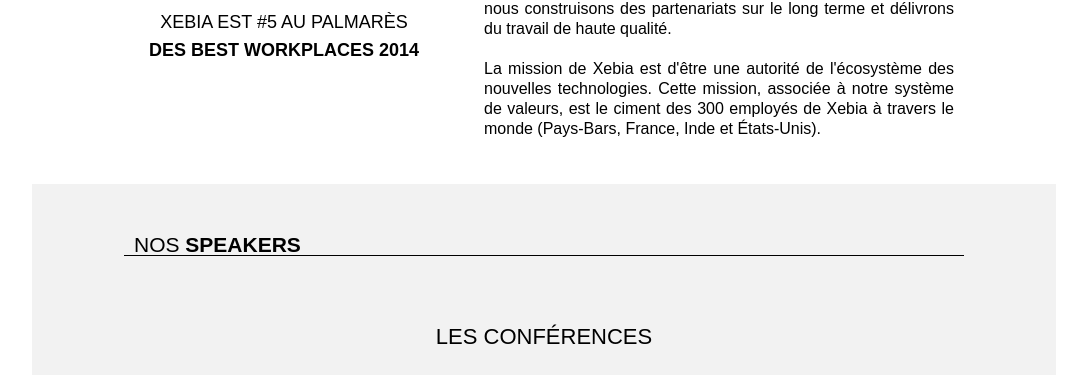
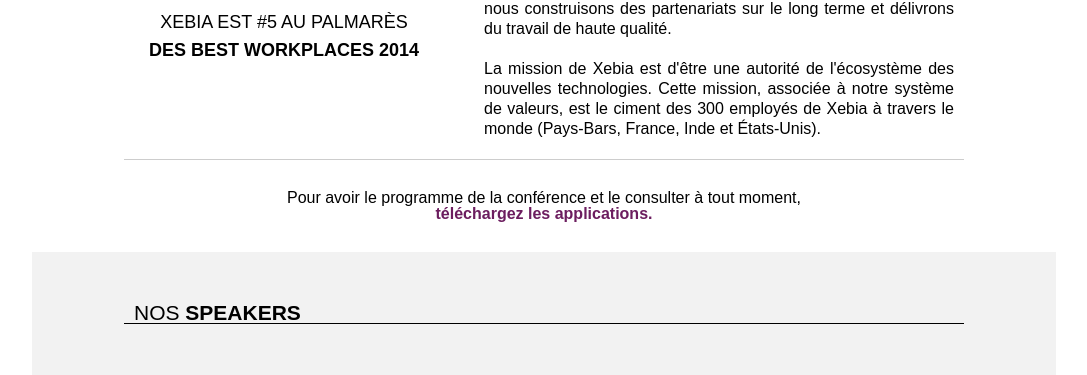
Before and after one commit to publicissapient-france/nfc-website, a website: page index.html in a window 1280 px wide. Shown: the part 2140-2515 px from the top of the page, without its empty margins (96-1183 px from the left). Drawn offline with Linux system fonts and the light colour scheme.

Commit message:
Préparation du nouveau bloc

```diff
--- a/index.html
+++ b/index.html
@@ -149,6 +149,15 @@
             technologies. Cette mission, associée à notre système de valeurs, est
             le ciment des 300 employés de Xebia à travers le monde (Pays-Bars, France, Inde
             et États-Unis).
+        </p>
+    </div>
+</section>
+<section id="programm">
+    <div class="text-wrapper">
+
+        <p>Pour avoir le programme de la conférence et le consulter à tout moment,
+            <br />
+            <span class="emphasized">téléchargez les applications.</span>
         </p>
     </div>
 </section>
--- a/styles/nfc.less
+++ b/styles/nfc.less
@@ -181,14 +181,12 @@
 #intro {
   background: white url('../images/Landing-devoxx.png') no-repeat;
 
-
-
   .nfc-button-wrapper {
     text-align: center;
     padding-top: 115px;
 
     .button-nfc {
-      width:217px;
+      width: 217px;
     }
   }
 
@@ -243,7 +241,7 @@
   .nfc-logo {
     float: right;
     margin-left: 120px;
-    width:195px;
+    width: 195px;
 
     @media (max-width: 820px) {
       margin-left: 50px;
@@ -264,6 +262,7 @@
     }
   }
 }
+
 
 #object-connected {
   @minHeightObject : 320px;
@@ -414,7 +413,23 @@
   }
 
   .text-wrapper {
-    margin-bottom: 45px;
+    border-bottom: 1px solid @greyLine;
+  }
+}
+
+
+#programm {
+
+  text-align:center;
+
+  .text-wrapper {
+    margin-top: 30px;
+    margin-bottom: 30px;
+  }
+
+  .emphasized {
+    color: @xebiaColor;
+    font-weight: bold;
   }
 }
 
@@ -465,7 +480,7 @@
       img {
         display: block;
         margin: 0 auto;
-        width:152px;
+        width: 152px;
       }
 
       .name {
@@ -544,7 +559,7 @@
       img {
         display: block;
         margin: 0 auto;
-        width:158px;
+        width: 158px;
       }
 
       .description {
@@ -646,7 +661,7 @@
 
   img {
     margin-top: 20px;
-    width:268px;
+    width: 268px;
   }
 
   @devoxxColor: #DFB300;
```
Also changed, not shown: styles/main.min.css.
